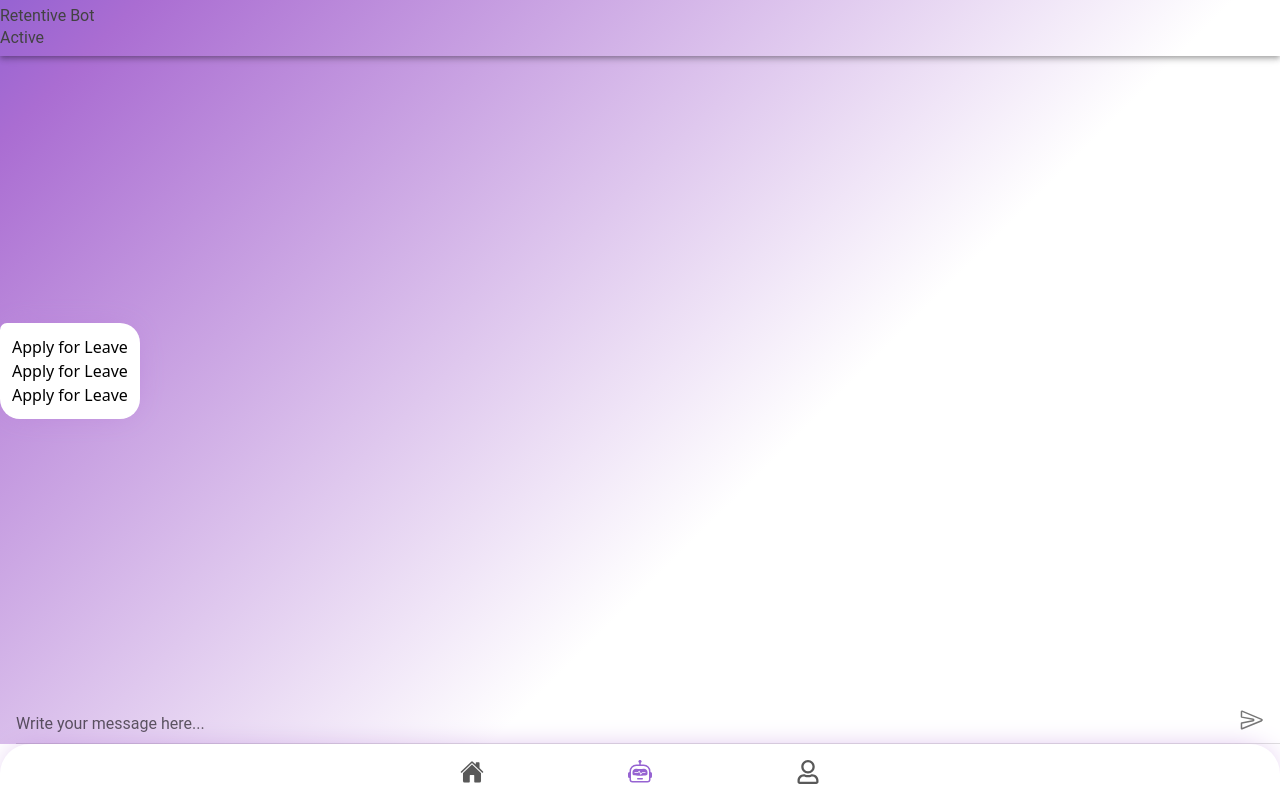
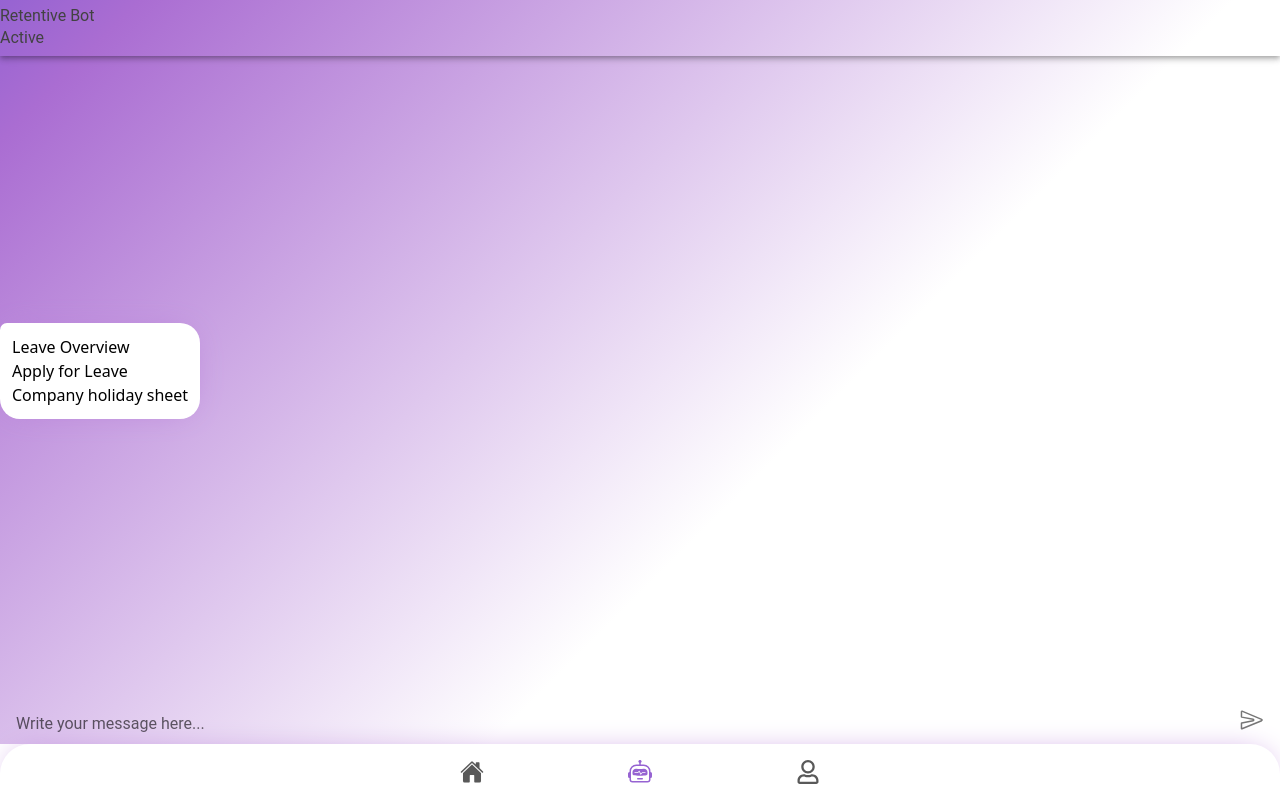
Before and after one commit to C0dewithLokesh/ChatApp-Project, a React (Vite) app: page /chatbot in a window 1280 px wide. Built offline with nearby package versions, Linux system fonts and the light colour scheme.

Commit message:
dropdown rename

```diff
--- a/src/components/home/Chatbot.tsx
+++ b/src/components/home/Chatbot.tsx
@@ -88,13 +88,13 @@ const Chatbot = () => {
             className="msg-content-inside bot flex flex-wrap gap-2"
           >
             <div className="dropdown-item border border-[#450093] rounded-[30px] p-2">
-              Apply for Leave
+              Leave Overview
             </div>
             <div className="border border-[#450093] rounded-[30px] p-2">
               Apply for Leave
             </div>
             <div className="border border-[#450093] rounded-[30px] p-2">
-              Apply for Leave
+              Company holiday sheet
             </div>
           </div>
         </div>
--- a/src/theme/variables.css
+++ b/src/theme/variables.css
@@ -395,6 +395,7 @@
 
 .msg-input {
   --background: transparent;
+  --border-style: none;
 }
 
 .msg-container::-webkit-scrollbar {
```
